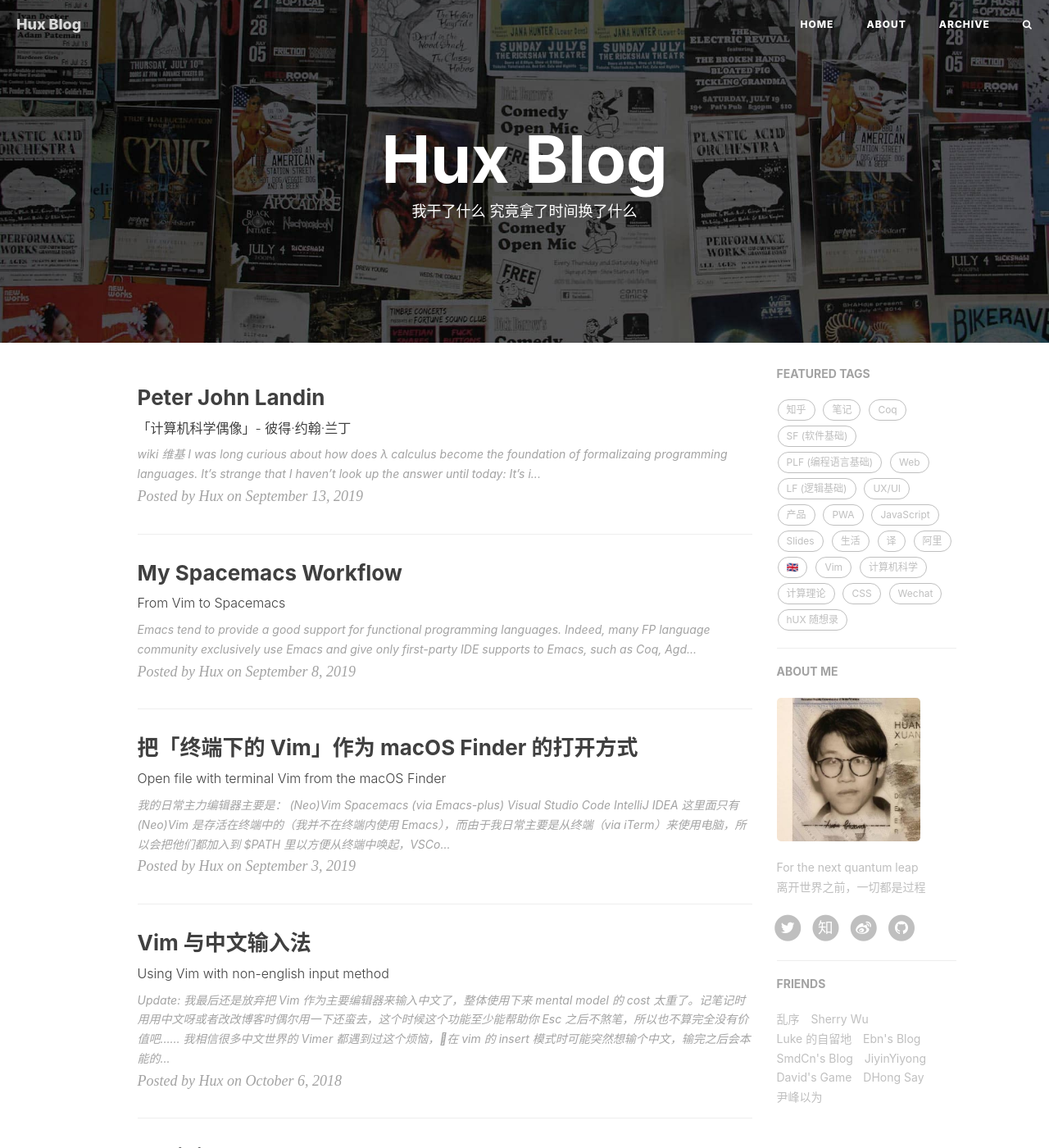
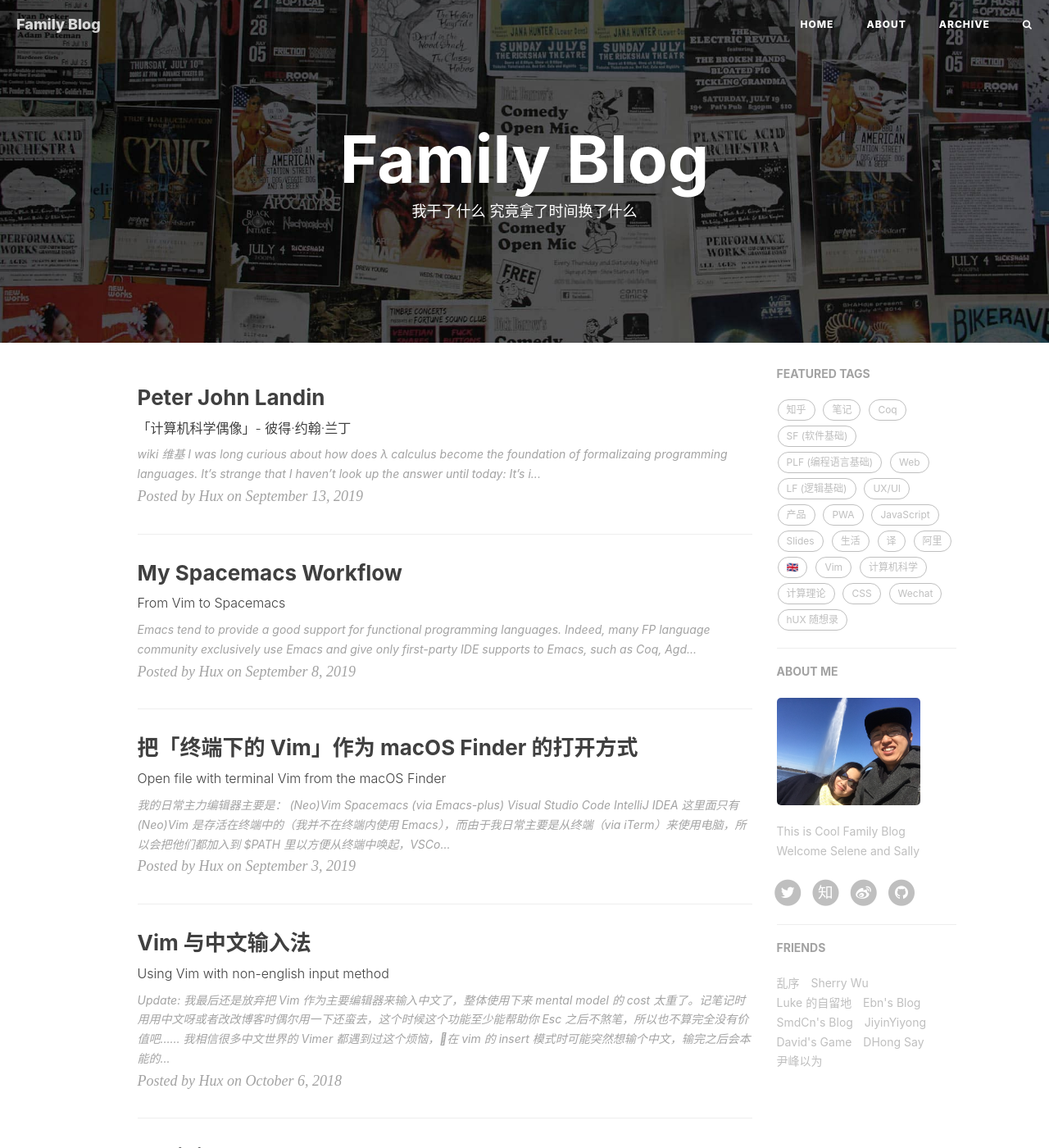
Before and after one commit to coolfamilyblog/coolfamilyblog.github.io, a Jekyll site: the page built from index.html, in a window 1280 px wide and 1400 px high. Shown: the whole window at 82% size. Built offline with Jekyll 4.4.1, drawn with Linux system fonts in a browser that asks for light colours; nearby versions of some CDN libraries; the list of posts is cut into pages by our own code; comment, search, counter and statistics services are not loaded; some of the changed text lies outside the part shown.

Commit message:
change names

```diff
--- a/_config.yml
+++ b/_config.yml
@@ -1,11 +1,11 @@
 # Site settings
-title: Hux Blog
-SEOTitle: 黄玄的博客 | Hux Blog
+title: Family Blog
+SEOTitle: Cool Family Blog | DS
 header-img: img/home-bg.jpg
 email: huxpro@gmail.com
-description: "关于程序与设计、黑客与画家 | 黄玄，Web & Mobile Lover，Software Engineer，UX Designer | 这里是 @Hux黄玄 的个人博客，与你一起发现更大的世界。"
-keyword: "黄玄, Hux黄玄, Hux, 鬼栈, huxpro, @huxpro, 黄玄的博客, Hux Blog, 博客, 个人网站, 互联网, Web, JavaScript, 前端, 设计"
-url: "https://huangxuan.me"              # your host, for absolute URL
+description: "About family life| DS | @Sylvia happy family。"
+keyword: "家庭博客"
+url: "https://coolfamilyblog.github.io/"              # your host, for absolute URL
 baseurl: ""                             # for example, '/blog' if your blog hosted on 'host/blog'
 
 # Publish posts or collection documents with a future date.
@@ -59,7 +59,7 @@ kramdown:
 
 
 # Disqus settings
-disqus_username: hux
+disqus_username: Davidnsw
 
 # Netease settings
 netease_comment: false
@@ -72,13 +72,13 @@ netease_comment: false
 
 # Google Analytics
 ga_track_id: 'UA-49627206-1'            # Format: UA-xxxxxx-xx
-ga_domain: huangxuan.me
+ga_domain: xxx
 
 
 
 # Sidebar settings
 sidebar: true                           # whether or not using Sidebar.
-sidebar-about-description: "For the next quantum leap<br>离开世界之前，一切都是过程"
+sidebar-about-description: "This is Cool Family Blog<br>Welcome Selene and Sally"
 sidebar-avatar: /img/avatar-hux-ny.jpg      # use absolute URL, seeing it's used in both `/` and `/about/`
 
 
```
Also changed, not shown: img/avatar-hux-ny.jpg.
